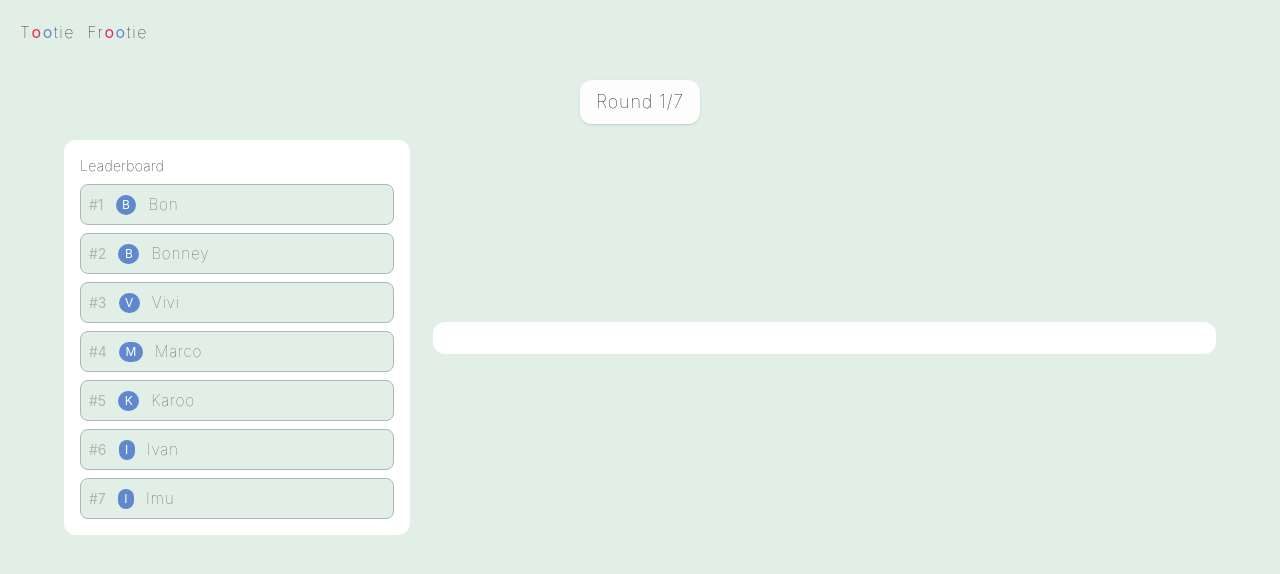
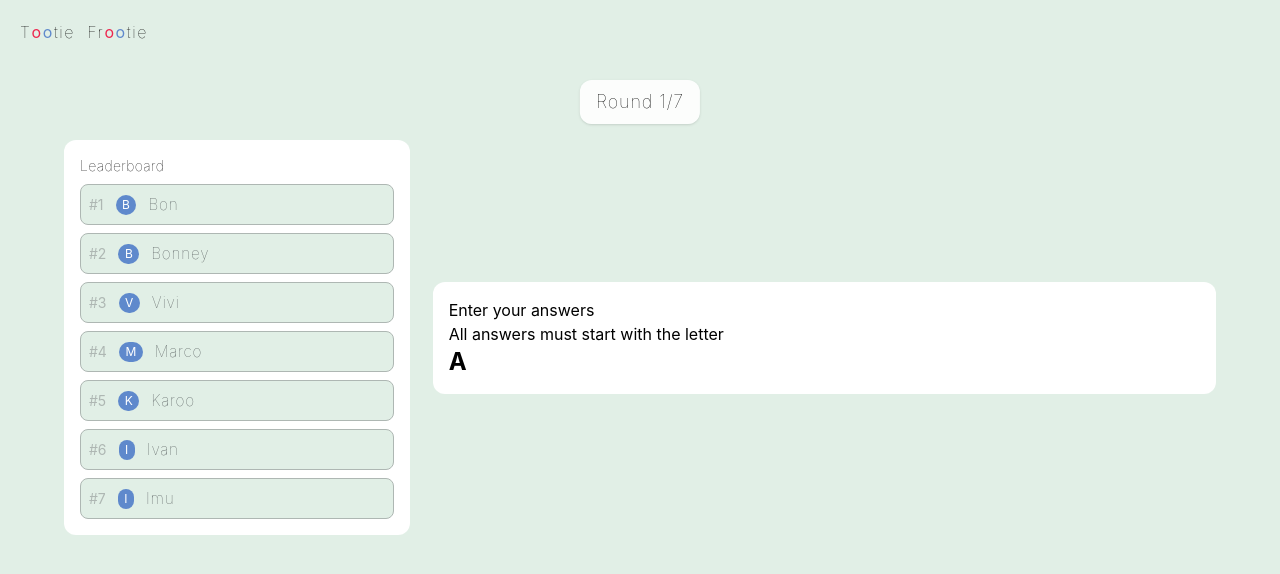
Before and after one commit to barahi/tootie-frootie, a React (Create React App) app: page /submit/1 in a window 1280 px wide. Shown: the top 574 px of the page. Built offline with nearby package versions, Linux system fonts and the light colour scheme.

Commit message:
added new reusable component for label+input category

```diff
--- a/src/components/pages/game-rounds/phases/SubmitPhase.tsx
+++ b/src/components/pages/game-rounds/phases/SubmitPhase.tsx
@@ -35,7 +35,18 @@ function SubmitPhase() {
           </div>
         </div>
         {/* User answers Part */}
-        <div className="flex flex-col w-[68%] bg-white border-none rounded-xl p-4"></div>
+        <div className="flex flex-col w-[68%] bg-white border-none rounded-xl p-4">
+          <div>
+            <div>
+              <p>Enter your answers</p>
+              <div>
+                <p>All answers must start with the letter</p>
+                <span className="text-2xl font-bold">A</span>
+              </div>
+            </div>
+            {/* timer componenet */}
+          </div>
+        </div>
       </div>
     </Layout>
   );
--- a/src/components/pages/new-game/NewGameFinal.tsx
+++ b/src/components/pages/new-game/NewGameFinal.tsx
@@ -2,6 +2,7 @@ import Layout from "../../shared/Layout";
 import ErrorMessageCard from "../../shared/cards/ErrorMessageCard";
 import { Dispatch, SetStateAction, useState } from "react";
 import BlackButton from "../../shared/buttons/PlainColoredButton";
+import { CategoryInput } from "../../shared/user-input/basic-label-input/CategoryInput";
 
 function NewGameFinal({
   categories,
@@ -43,20 +44,12 @@ function NewGameFinal({
           <div className="flex flex-col w-full">
             <div className="flex flex-col w-full gap-6 mb-6">
               {categories.map((cat, idx) => (
-                <div className="flex flex-col p-0.25">
-                  <label
-                    htmlFor={cat + idx}
-                    className="font-thin tracking-wide"
-                  >{`Category ${idx + 1}`}</label>
-                  <input
-                    id={cat + idx}
-                    type="text"
-                    key={idx}
-                    value={cat}
-                    onChange={(e) => handleChange(idx, e.target.value)}
-                    className="text-base font-light pt-0.5 pb-0.5 pl-1 pr-1 bg-honeydew-90 border-solid border-gray-90 border-1 rounded-md focus:outline-none focus:ring-2 focus:ring-gray-50"
-                  ></input>
-                </div>
+                <CategoryInput
+                  key={idx}
+                  num={idx}
+                  input={cat}
+                  setInput={(value) => handleChange(idx, value)}
+                />
               ))}
             </div>
             {errorMessage && (
--- /dev/null
+++ b/src/components/shared/user-input/basic-label-input/CategoryInput.tsx
@@ -0,0 +1,32 @@
+interface CategoryInputProps {
+  num: number;
+  input: string;
+  setInput: (value: string) => void;
+}
+
+export const CategoryInput = ({ num, input, setInput }: CategoryInputProps) => {
+  const addInput = (e: React.ChangeEvent<HTMLInputElement>) => {
+    e.preventDefault();
+    if (!e.target.value) {
+      setInput("");
+      return;
+    }
+    setInput(e.target.value);
+  };
+
+  return (
+    <div className="flex flex-col p-0.25">
+      <label htmlFor={`category-${num}`} className="font-thin tracking-wide">
+        {`Category ${num + 1}`}
+      </label>
+      <input
+        id={`category-${num}`}
+        type="text"
+        key={num}
+        value={input}
+        onChange={(e) => addInput(e)}
+        className="text-base font-light pt-0.5 pb-0.5 pl-1 pr-1 bg-honeydew-90 border-solid border-gray-90 border-1 rounded-md focus:outline-none focus:ring-2 focus:ring-gray-50"
+      ></input>
+    </div>
+  );
+};
```
